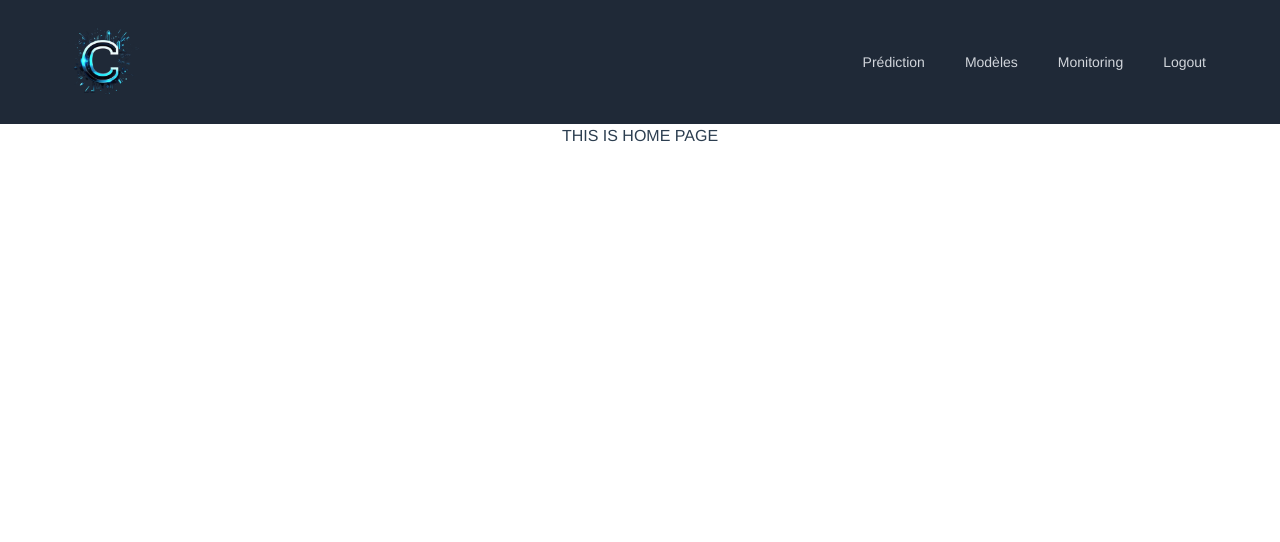
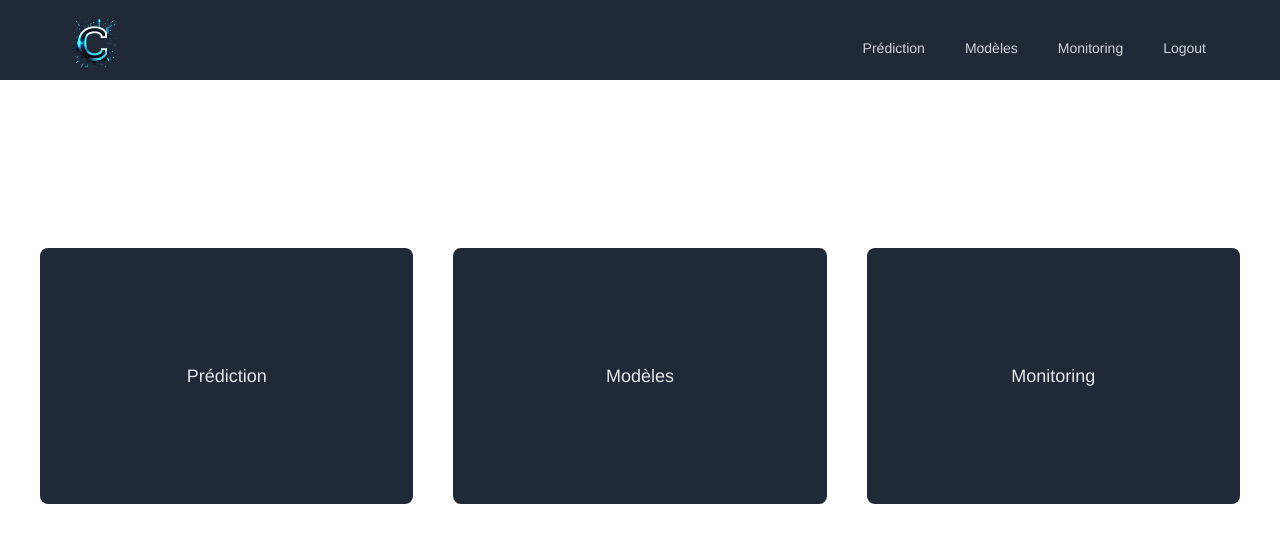
Before and after one commit to CroOn974/Projet-ClassiFr, a Vue app in the folder frontend/: page / in a window 1280 px wide. Shown: the top 542 px of the page. Built offline with nearby package versions, Linux system fonts and the light colour scheme.

Commit message:
ajustement frontend

```diff
--- a/frontend/src/App.vue
+++ b/frontend/src/App.vue
@@ -10,7 +10,6 @@ import NavBar from './components/NavBar.vue';
   name: 'App',
   components: {
     NavBar,
-
   }
 }
 
--- a/frontend/src/components/AddModel.vue
+++ b/frontend/src/components/AddModel.vue
@@ -95,6 +95,7 @@
             const newModel = await response.json()
             console.log(newModel);
             this.models.push(newModel)
+            document.getElementById('modal').classList.toggle("hidden")
         },
       toggleModal(){
         document.getElementById('modal').classList.toggle("hidden")
--- a/frontend/src/components/NavBar.vue
+++ b/frontend/src/components/NavBar.vue
@@ -1,9 +1,9 @@
 <template>
-    <nav class="bg-gray-800 w-screen">
+    <nav class="bg-gray-800 w-screen h-20">
       <div class="max-w-7xl mx-auto px-2 sm:px-6 lg:px-8">
-        <div class="flex items-center justify-between h-16">
+        <div class="flex justify-between">
           <div class="flex-shrink-0">
-            <a href="/"><img class="h-20 w-20" src="../assets/Classifr_logo.png" alt="Workflow logo"></a>
+            <a href="/"><img class=" absolute top-0 w-16 mt-3" src="../assets/Classifr_logo.png" alt="Workflow logo"></a>
           </div>
           <div class="hidden md:block">
             <div class="ml-10 flex items-baseline space-x-4">
--- a/frontend/src/views/HomeView.vue
+++ b/frontend/src/views/HomeView.vue
@@ -1,5 +1,15 @@
 <template>
-    <p>THIS IS HOME PAGE</p>
+  <div class="container flex flex-row w-screen mt-32 m-auto">
+    <a href="#/pred" class="flex items-center justify-center h-64 w-96 m-10 bg-gray-800 rounded-lg hover:bg-gray-600">
+      <h2 class="text-gray-200 text-lg font-medium">Prédiction</h2>
+    </a>
+    <a href="#/model" class="flex items-center justify-center h-64 w-96 m-auto bg-gray-800 rounded-lg hover:bg-gray-600">
+      <h2 class="text-gray-200 text-lg font-medium">Modèles</h2>
+    </a>
+    <a href="#/monitor" class="flex items-center justify-center h-64 w-96 m-10 bg-gray-800 rounded-lg hover:bg-gray-600">
+      <h2 class="text-gray-200 text-lg font-medium">Monitoring</h2>
+    </a>
+  </div>
 </template>
 
 <script>
```
